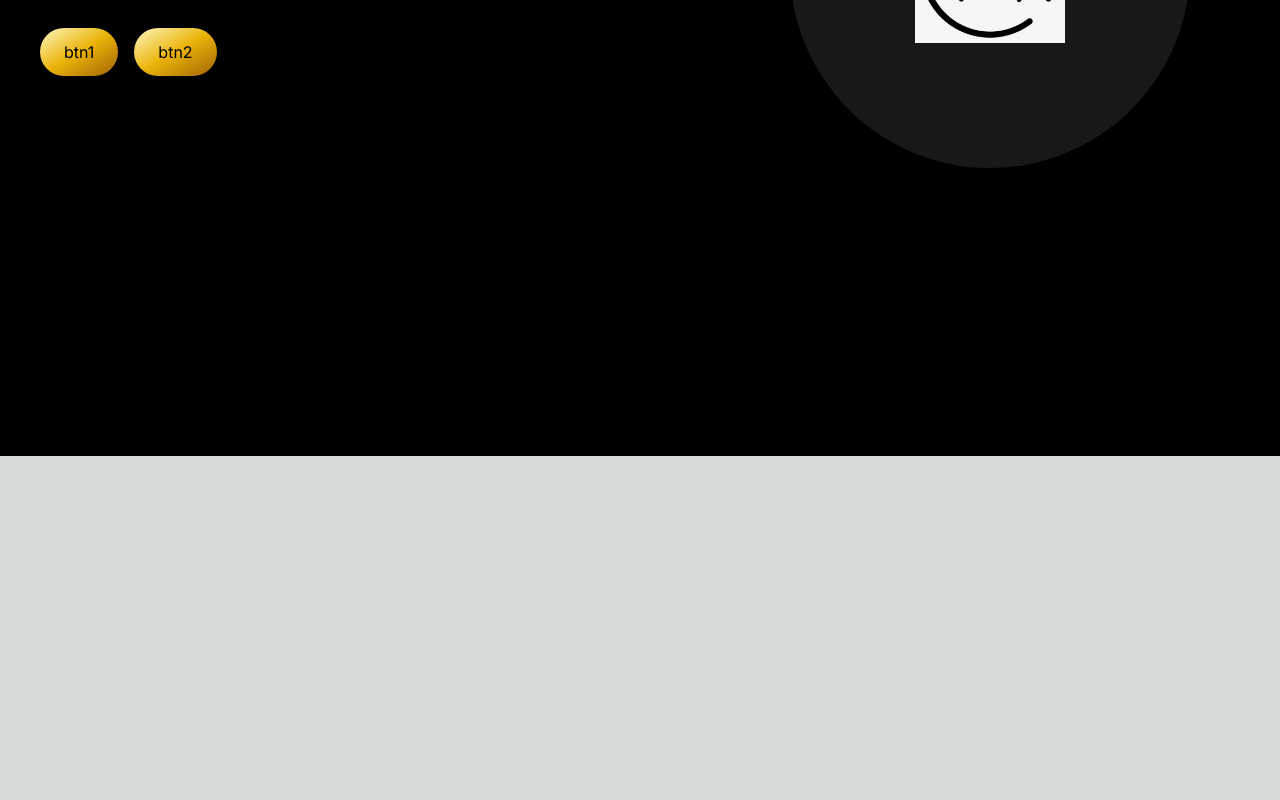
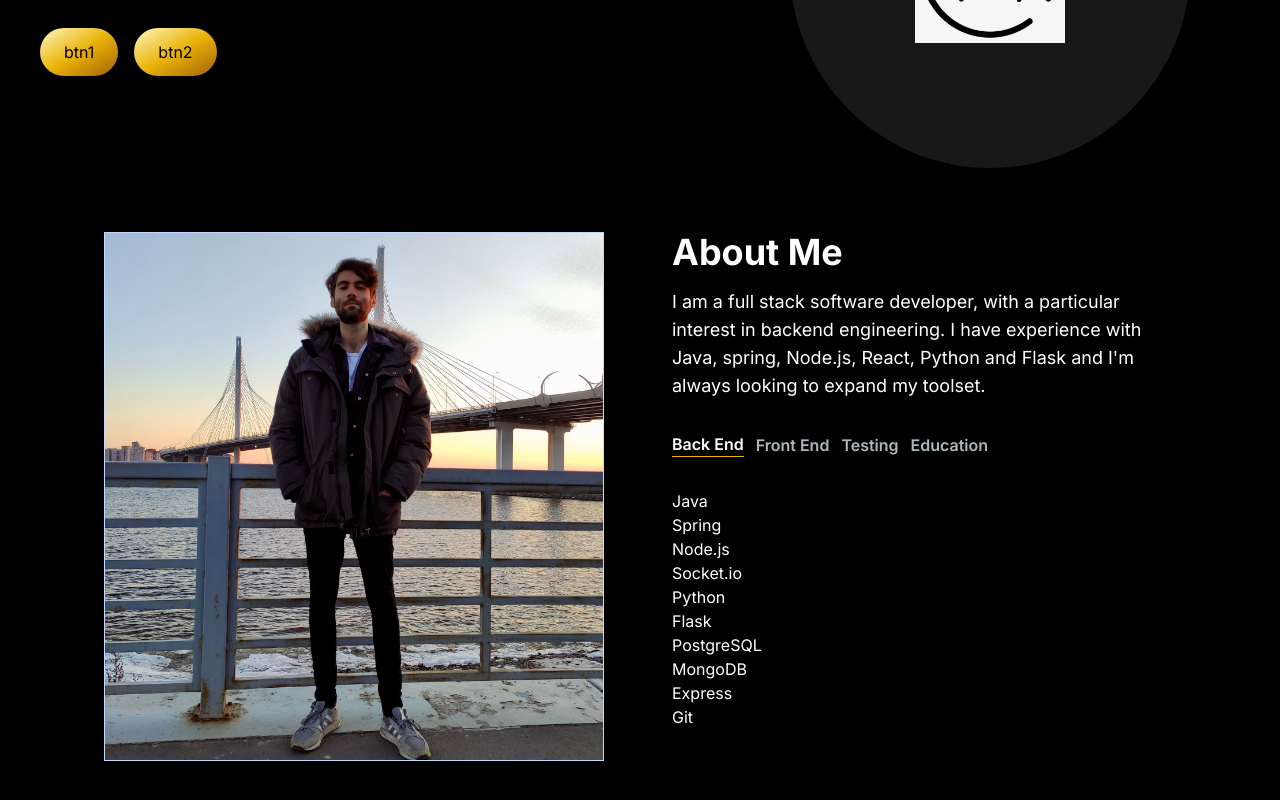
Before and after one commit to kcaj21/portfoliowebsite, a Next.js app: page / in a window 1280 px wide. Shown: the part 344-1144 px from the top of the page. Before the commit the page ends 800 px from the top, so only its background shows below. Built offline with nearby package versions, Linux system fonts and the light colour scheme.

Commit message:
about page acceptable

```diff
--- a/src/app/Components/AboutSection.jsx
+++ b/src/app/Components/AboutSection.jsx
@@ -1,10 +1,99 @@
-import React from 'react'
+"use client"
+import React, { useState, useTransition} from 'react'
+import Image from 'next/image'
+import TabButton from './TabButton'
 
 const AboutSection = () => {
+
+    const TAB_DATA = [
+
+        {
+            title: "backend",
+            id: "backend",
+            content: (
+                <ul>
+                    <li>Java</li>
+                    <li>Spring</li>
+                    <li>Node.js</li>
+                    <li>Socket.io</li>
+                    <li>Python</li>
+                    <li>Flask</li>
+                    <li>PostgreSQL</li>
+                    <li>MongoDB</li>
+                    <li>Express</li>
+                    <li>Git</li>
+                </ul>
+            )
+        },
+
+        {
+            title: "frontend",
+            id: "frontend",
+            content: (
+                <ul>
+                    <li>React</li>
+                    <li>NextJS</li>
+                    <li>HTML</li>
+                    <li>CSS</li>
+                    <li>Tailwind</li>
+                </ul>
+            )
+        },
+
+        {
+            title: "testing",
+            id: "testing",
+            content: (
+                <ul>
+                    <li>JUnit</li>
+                    <li>Cypress</li>
+                    <li>Insomnia</li>
+                </ul>
+            )
+        },
+
+        {
+            title: "education",
+            id: "education",
+            content: (
+                <ul>
+                    <li>CodeClan (2023)</li>
+                    <li>Professional Software Development</li>
+                    <li className='mt-4'>University of Glasgow (2013-2017)</li>
+                    <li>Microbiology Bsc (Hons)</li>
+                </ul>
+            )
+        }
+    ]
+
+    const [tab, setTab] = useState("backend")
+    const [isPending, startTransition] = useTransition()
+
+    const handeTabChange = (id) => {
+        startTransition (() => {
+          setTab(id)
+        })
+    }
+
   return (
     <section className='text-white'>
-        <div className='md:grid md:grid-cols-2 gap-8'>
-
+        <div className='md:grid md:grid-cols-2 gap-8 items-center py-8 px-4 xl:gap-16 sm:py-16 xl:px-16'>
+        <Image className='border border-solid border-blue-200' src='/images/profile.jpeg' width={500} height={500} />
+        <div className='mt-4 md:mt-0 text-left flex flex-col h-full'>
+            <h2 className= 'text-4xl font-bold text-white mb-4'>About Me</h2>
+            <p className='text-base md:text-lg'>I am a full stack software developer, with a particular interest in backend engineering. I have experience with Java, spring, Node.js, React, Python and Flask and I'm always looking to expand my toolset.</p>
+            <div className='flex flex-row justify-start mt-8'>
+            <TabButton selectTab={() => handeTabChange("backend")} active={tab === "backend"}>Back End
+            </TabButton>
+            <TabButton selectTab={() => handeTabChange("frontend")} active={tab === "frontend"}>Front End
+            </TabButton>
+            <TabButton selectTab={() => handeTabChange("testing")} active={tab === "testing"}>Testing
+            </TabButton>
+            <TabButton selectTab={() => handeTabChange("education")} active={tab === "education"}>Education
+            </TabButton>
+        </div>
+        <div className='mt-8'>{TAB_DATA.find((t) => t.id === tab).content}</div>
+        </div>
         </div>
     </section>
   )
--- /dev/null
+++ b/src/app/Components/TabButton.jsx
@@ -0,0 +1,16 @@
+import React from 'react'
+
+const TabButton = ({ active, selectTab, children }) => {
+
+    const buttonClasses = active ? 'text-white border-b border-yellow-500' : 'text-[#ADB7BE] '
+
+  return (
+    <button onClick={selectTab}>
+        <p className={`mr-3 font-semibold hover:text-white ${buttonClasses}`}>
+        {children}
+        </p>
+    </button>
+  )
+}
+
+export default TabButton
```
Also changed, not shown: public/images/profile.jpeg (added), public/images/servers-forest.jpeg (added).
